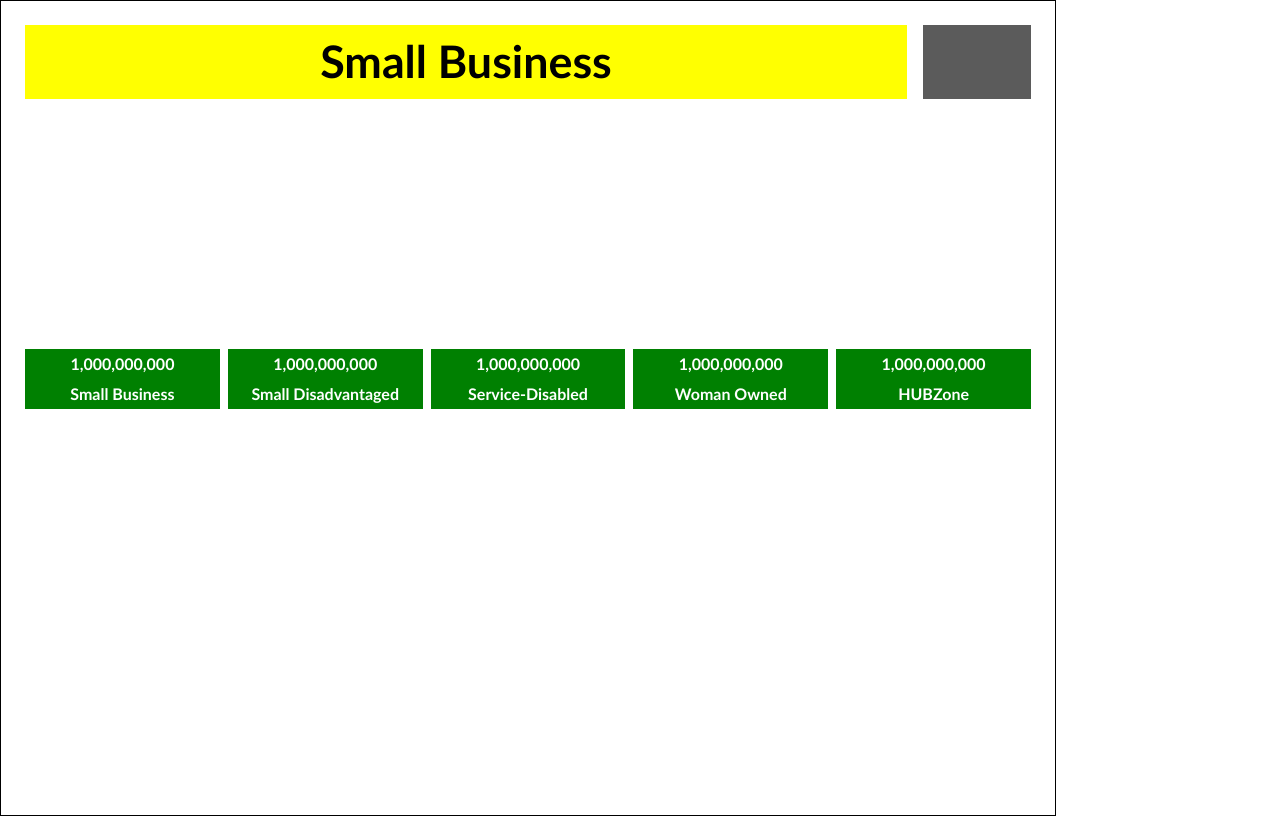
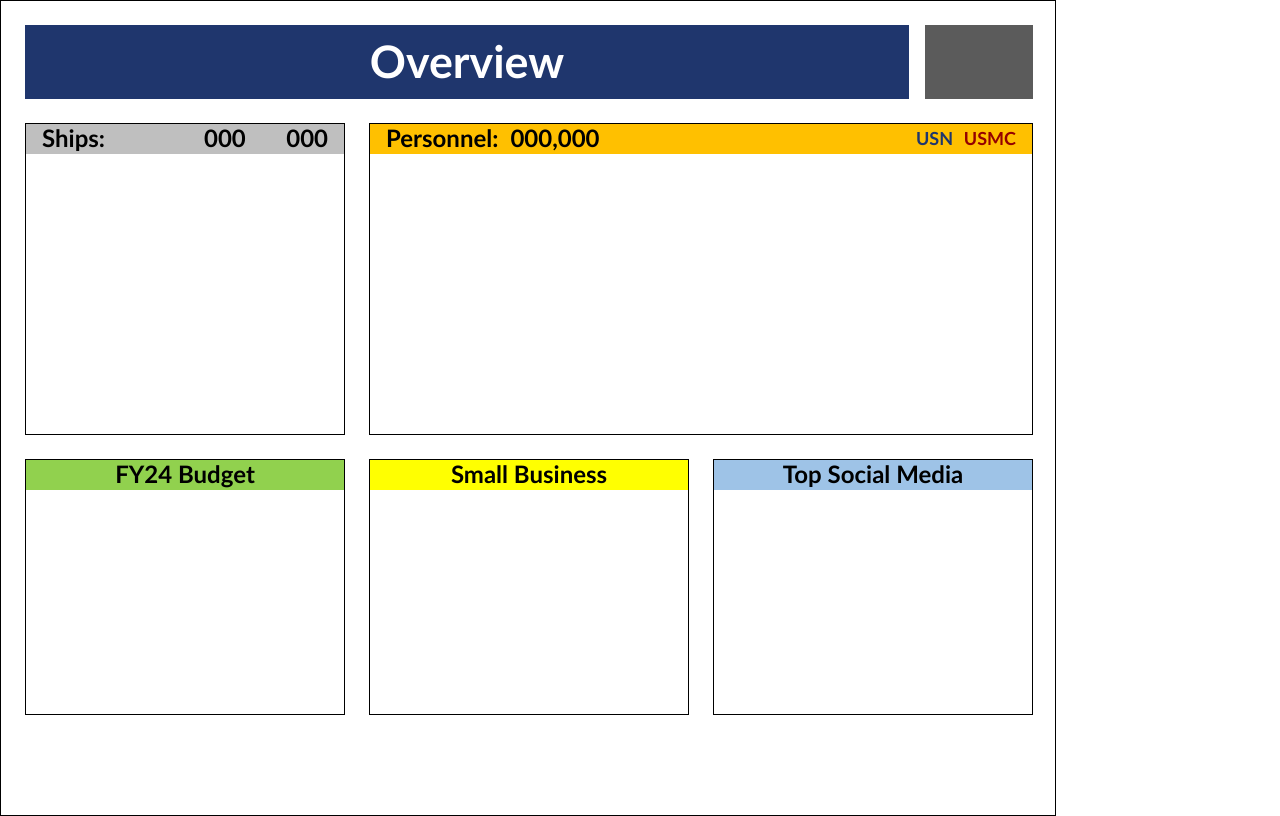
Before and after one commit to NotAnotherDoorNob/SITREPmashupPPT, a plain HTML site: page index.html in a window 1280 px wide. Drawn offline with nearby package versions, Linux system fonts and the light colour scheme.

Commit message:
overview page

```diff
--- a/index.css
+++ b/index.css
@@ -106,7 +106,11 @@ a:not([class]) {
 :root {
   --navy-blue: #1f366d;
   --mc-red: #940000;
+  --ships-grey: #BFBFBF;
+  --personnel-orange: #FFC000;
+  --budget-green: #91D14E;
   --small-bis-yellow: #FFFF01;
+  --social-blue: #9EC3E7;
   font-size: 16px;
 }
 
@@ -145,7 +149,6 @@ main {
 .row {
     display: flex;
     flex-direction: row;
-
     margin-bottom: 24px;
 }
 
@@ -160,7 +163,6 @@ main {
     align-items: center;
     justify-content: center;
     margin-right: 16px;
-    background-color: var(--small-bis-yellow);
 }
 
 .row__data {
@@ -168,7 +170,34 @@ main {
     background-color: #5b5b5b;
 }
 
-/* Main Elements -------------------------------------------------------------------------------------------------------*/
+/* Small Business -------------------------------------------------------------------------------------------------------*/
+
+.KPI__Main {
+    width: 320px;
+    height: auto;
+    display: flex;
+    flex-direction: column;
+    border: #000 solid 1px;
+}
+
+.KPI__Main__label {
+  padding: 0 16px;
+  height: 30px;
+  color: #000;
+  display: flex;
+  flex-direction: row;
+  justify-content: space-between;
+  font-weight: bold;
+  font-size: 1.2rem;
+}
+
+.KPI__Main__label p{
+font-size: 24px;
+}
+
+
+
+/* Small Business -------------------------------------------------------------------------------------------------------*/
 
 .KPI__SmallBis {
     flex: 1;
--- a/index.html
+++ b/index.html
@@ -21,52 +21,54 @@
 <body>
   <main>
     <div class="row header">
-        <div class="row__label">
-            <h1>
-                Small Business
+        <div class="row__label" style="background-color: var(--navy-blue)">
+            <h1 style="color: white;">
+                Overview
             </h1>
         </div>
         <div class="row__data"></div>
     </div>
-    <div class="row" style="height: 286px;">
-        <div class="KPI__SmallBis">
-            <div class="KPI__SmallBis__pieChart"></div>
-            <div class="KPI__SmallBis__label">
-                <div>1,000,000,000</div>
-                <div>Small Business</div>
+    <div class="row" style="height: 312px; gap: 24px;">
+        <div class="KPI__Main">
+            <div class="KPI__Main__label" style="background-color: var(--ships-grey)">
+                <p>Ships:</p>
+                <div style="width: 124px; display:flex; flex-direction: row; justify-content: space-between;">
+                    <p>000</p>
+                    <p>000</p>
+                </div>
             </div>
         </div>
-        <div class="KPI__SmallBis">
-            <div class="KPI__SmallBis__pieChart"></div>
-            <div class="KPI__SmallBis__label">
-                <div>1,000,000,000</div>
-                <div>Small Disadvantaged</div>
-            </div>
-        </div>
-        <div class="KPI__SmallBis">
-            <div class="KPI__SmallBis__pieChart"></div>
-            <div class="KPI__SmallBis__label">
-                <div>1,000,000,000</div>
-                <div>Service-Disabled</div>
-            </div>
-        </div>
-        <div class="KPI__SmallBis">
-            <div class="KPI__SmallBis__pieChart"></div>
-            <div class="KPI__SmallBis__label">
-                <div>1,000,000,000</div>
-                <div>Woman Owned</div>
-            </div>
-        </div>
-        <div class="KPI__SmallBis">
-            <div class="KPI__SmallBis__pieChart"></div>
-            <div class="KPI__SmallBis__label">
-                <div>1,000,000,000</div>
-                <div>HUBZone</div>
+        <div class="KPI__Main" style="flex: 2;">
+            <div class="KPI__Main__label" style="background-color: var(--personnel-orange)">
+                <div style="width: 124px; display:flex; flex-direction: row; ">
+                    <p style="padding: 0 12px 0 0;">Personnel:</p>
+                    <p>000,000</p>
+                </div>
+                <div style="width: 100px; display:flex; flex-direction: row; justify-content: space-between; align-items: center;">
+                    <p style="color: var(--navy-blue); font-size: 18px;">USN</p>
+                    <p style="color: var(--mc-red); font-size: 18px;">USMC</p>
+                </div>
             </div>
         </div>
     </div>
-    <div class="row" style="height: 298px;">
+    <div class="row" style="height: 256px; gap: 24px;">
+        <div class="KPI__Main">
+            <div class="KPI__Main__label" style="background-color: var(--budget-green); justify-content: center;">
+                <p>FY24 Budget</p>
+            </div>
+        </div>
+        <div class="KPI__Main">
+            <div class="KPI__Main__label" style="background-color: var(--small-bis-yellow); justify-content: center;">
+                <p>Small Business</p>
+            </div>
 
+        </div>
+        <div class="KPI__Main">
+            <div class="KPI__Main__label" style="background-color: var(--social-blue); justify-content: center;">
+                <p>Top Social Media</p>
+            </div>
+
+        </div>
     </div>
   </main>
 <!--Error Popup-->
```
Also changed, not shown: smallbusiness.html (added, +79 -0 lines).
